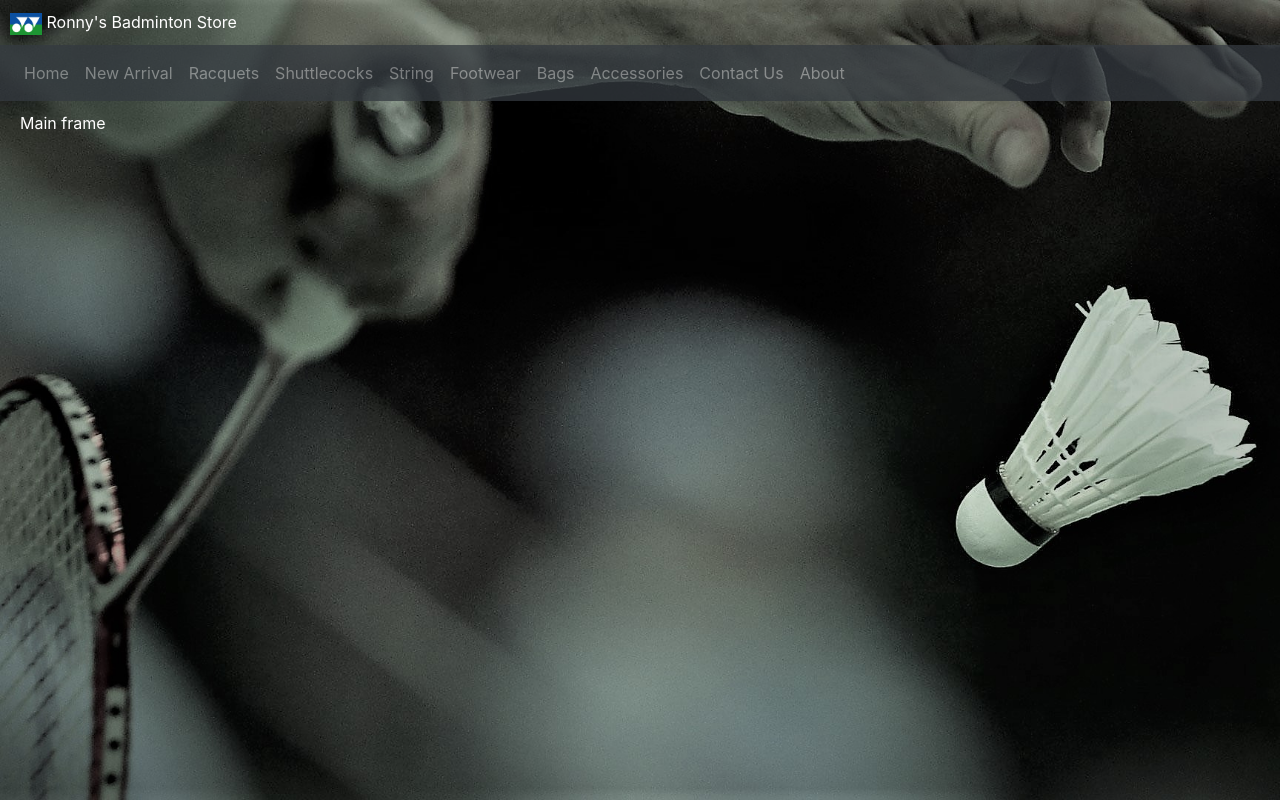
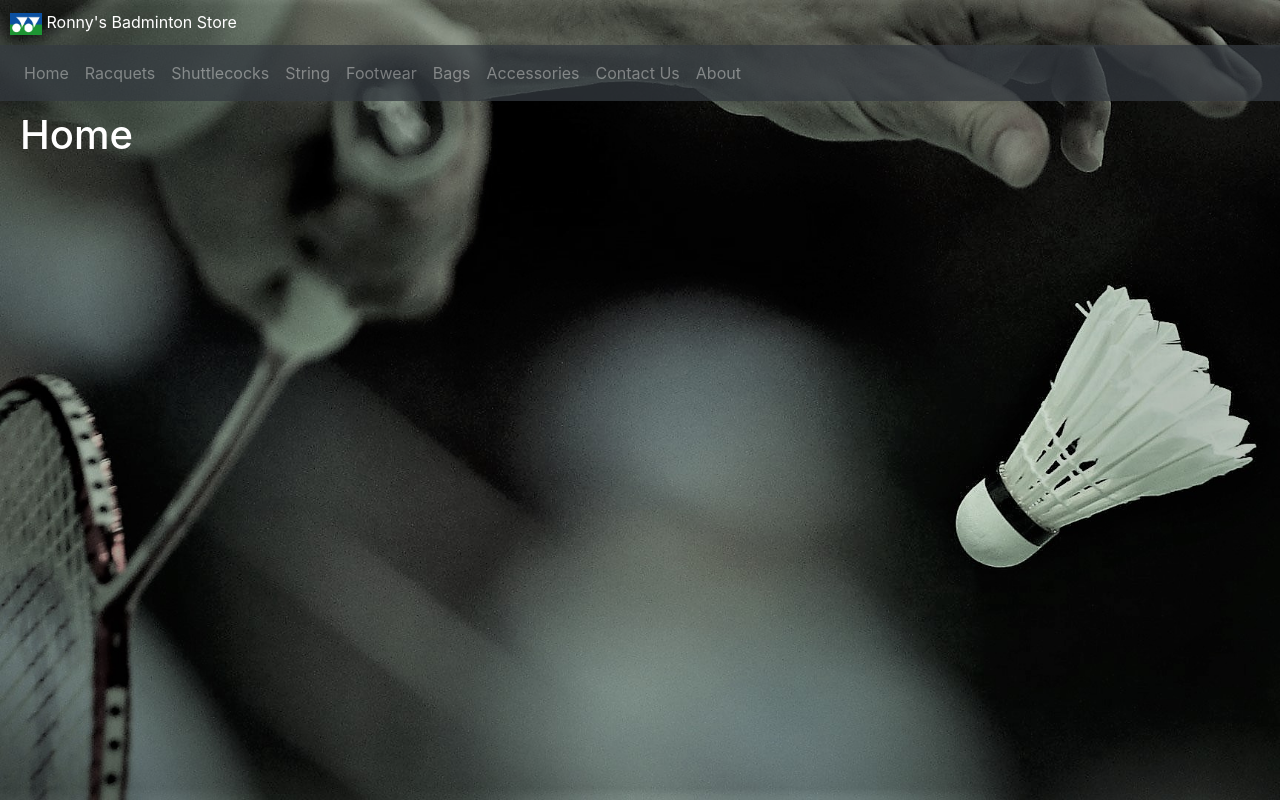
Before and after one commit to AlanWu886/react_sample, a React (Create React App) app: page / in a window 1280 px wide. Built offline with nearby package versions, Linux system fonts and the light colour scheme.

Commit message:
spinner & router

```diff
--- a/package.json
+++ b/package.json
@@ -10,6 +10,7 @@
     "react": "^16.13.1",
     "react-bootstrap": "^1.0.1",
     "react-dom": "^16.13.1",
+    "react-loader-spinner": "^3.1.14",
     "react-router-dom": "^5.2.0",
     "react-scripts": "3.4.1"
   },
--- a/src/App.js
+++ b/src/App.js
@@ -2,28 +2,51 @@ import React from 'react';
 import logo from './logo.svg';
 import './App.css';
 
-function App() {
-  return (
-    <div className="App">
-      <header className="App-header">
-        <img src={logo} className="App-logo" alt="logo" />
-        <p>
-          Edit <code>src/App.js</code> and save to reload.
-        </p>
-        <a
-          className="App-link"
-          href="https://reactjs.org"
-          target="_blank"
-          rel="noopener noreferrer"
-        >
-          Learn React
-        </a>
-      </header>
-      <div>
-        <p>this is body</p>
+import LoadingPage from './LoadingPage'
+import Header from './Header'
+import Main from './Main'
+
+class App extends React.Component {
+  constructor() {
+    super()
+
+    this.state = {
+      isLoading: true
+    }
+
+    this.style = {
+      height: '100vh',
+
+    }
+  }
+
+  componentDidMount() {
+    // setTimeout(()=>{
+    //   this.setState({
+    //     isLoading: false
+    //   })
+    // }, 1500)
+    this.setState({
+      isLoading: false
+    })
+
+  }
+
+  render() {
+    return(
+      <div style={this.style}>
+        <React.Fragment>
+          {this.state.isLoading ?
+            <div><LoadingPage /></div> :
+            <div>
+              <Header />
+              <Main />
+            </div>
+          }
+        </React.Fragment>
       </div>
-    </div>
-  );
+    )
+  }
 }
 
 export default App;
--- a/src/Contact.js
+++ b/src/Contact.js
@@ -1,9 +1,16 @@
 import React from 'react'
 
-function Contact(){
-  return(
+class Contact extends React.Component {
+  constructor(){
+    super()
+  }
 
-  )
+  render(){
+    return(
+      <h1>Contact</h1>
+    )
+  }
 }
 
+
 export default Contact
--- /dev/null
+++ b/src/Home.js
@@ -0,0 +1,17 @@
+import React from 'react'
+
+class Home extends React.Component {
+  constructor(){
+    super()
+  }
+
+  render(){
+    return(
+      <div>
+        <h1>Home</h1>
+      </div>
+    )
+  }
+}
+
+export default Home
--- /dev/null
+++ b/src/LoadingPage.js
@@ -0,0 +1,33 @@
+import React from 'react'
+
+import Loader from 'react-loader-spinner'
+import "react-loader-spinner/dist/loader/css/react-spinner-loader.css"
+
+export default class App extends React.Component {
+  constructor() {
+    super()
+    this.style = {
+      position:'fixed',
+      top:'50%',
+      left:'50%',
+      transform: 'translate(-50%, -50%)',
+      textAlign: 'center'
+    }
+  }
+
+
+  render() {
+    return(
+      <div style={this.style}>
+        <Loader
+           type="Bars"
+           color="#adb5bd"
+           height={100}
+           width={100}
+        />
+        <p>Loading...</p>
+
+      </div>
+    )
+  }
+}
--- a/src/Main.js
+++ b/src/Main.js
@@ -1,16 +1,55 @@
-import React from 'react'
+import React, {Component} from 'react'
+import Home from './Home'
+import Contact from './Contact'
 
-function Main(){
-  const style = {
-    color:'white',
-    margin:'0 40px 0 20px'
+import {BrowserRouter as Router, Switch, Route, Link} from 'react-router-dom'
+
+class Main extends React.Component {
+  constructor() {
+    super()
+    this.state = {
+      count: 3
+    }
+
+    this.style = {
+      color:'white',
+      margin:'0 40px 0 20px'
+    }
+
+    this.increOne = this.increOne.bind(this)
+
   }
-  return(
-    <div style = {style}>
-    Main frame
-    </div>
-  )
 
+  increOne() {
+    this.setState(xyz => {
+      console.log(xyz);
+      return{
+        count: xyz.count + 1
+      }
+
+    })
+
+  }
+
+  render() {
+    console.log(this.state)
+
+    return(
+      <div style = {this.style}>
+
+        <Router>
+          <Switch>
+            <Route exact path="/" component={Home}/>
+            <Route to="/contact" component={Contact}></Route>
+          </Switch>
+        </Router>
+
+      </div>
+
+    )
+  }
 }
 
+
+
 export default Main
--- a/src/Menu.js
+++ b/src/Menu.js
@@ -1,22 +1,29 @@
 import React from 'react'
 import { Button,  Navbar, Nav, Form, FormControl } from 'react-bootstrap';
+import {BrowserRouter as Router, Switch, Route} from 'react-router-dom'
 
-function Menu() {
+
+class Menu extends React.Component {
+  constructor() {
+    super()
+  }
+
+  render() {
     return(
       <div style={{margin: '10px 0 10px 0', opacity: '0.75'}}>
         <Navbar bg="dark" variant="dark" expand="lg">
           <Navbar.Toggle aria-controls="basic-navbar-nav" />
           <Navbar.Collapse id="basic-navbar-nav">
             <Nav className="mr-auto">
-            <Nav.Link href="#home">Home</Nav.Link>
-            <Nav.Link href="#newA">New Arrival</Nav.Link>
+              <Nav.Link href="/">Home</Nav.Link>
               <Nav.Link href="#racquets">Racquets</Nav.Link>
               <Nav.Link href="#shuttlecocks">Shuttlecocks</Nav.Link>
               <Nav.Link href="#string">String</Nav.Link>
               <Nav.Link href="#footwear">Footwear</Nav.Link>
               <Nav.Link href="#bags">Bags</Nav.Link>
               <Nav.Link href="#accessories">Accessories</Nav.Link>
-            <Nav.Link href="#contactUs">Contact Us</Nav.Link>
+              <Nav.Item><Nav.Link href="/contact">Contact Us</Nav.Link></Nav.Item>
+
               <Nav.Link href="#about">About</Nav.Link>
             </Nav>
 
@@ -25,5 +32,9 @@ function Menu() {
       </div>
     )
   }
+}
+
+
+
 
 export default Menu
--- a/src/index.css
+++ b/src/index.css
@@ -17,5 +17,6 @@ body {
   background-position: center;
   background-repeat: no-repeat;
   background-clip: border-box;
+  color: #adb5bd;
 
 }
--- a/src/index.js
+++ b/src/index.js
@@ -1,17 +1,15 @@
 import React from 'react';
 import ReactDOM from 'react-dom';
 import './index.css';
-import Button from 'react-bootstrap/Button';
-import Header from './Header'
-import Main from './Main'
+import App from './App'
+
 import * as serviceWorker from './serviceWorker';
 
 
 
 ReactDOM.render(
   <React.StrictMode>
-    <Header />
-    <Main />
+    <App />
   </React.StrictMode>,
   document.getElementById('root')
 );
```
Also changed, not shown: 1 other file (tests, documents, lock files or other folders). Lines whose indentation alone changed are shown as unchanged.
